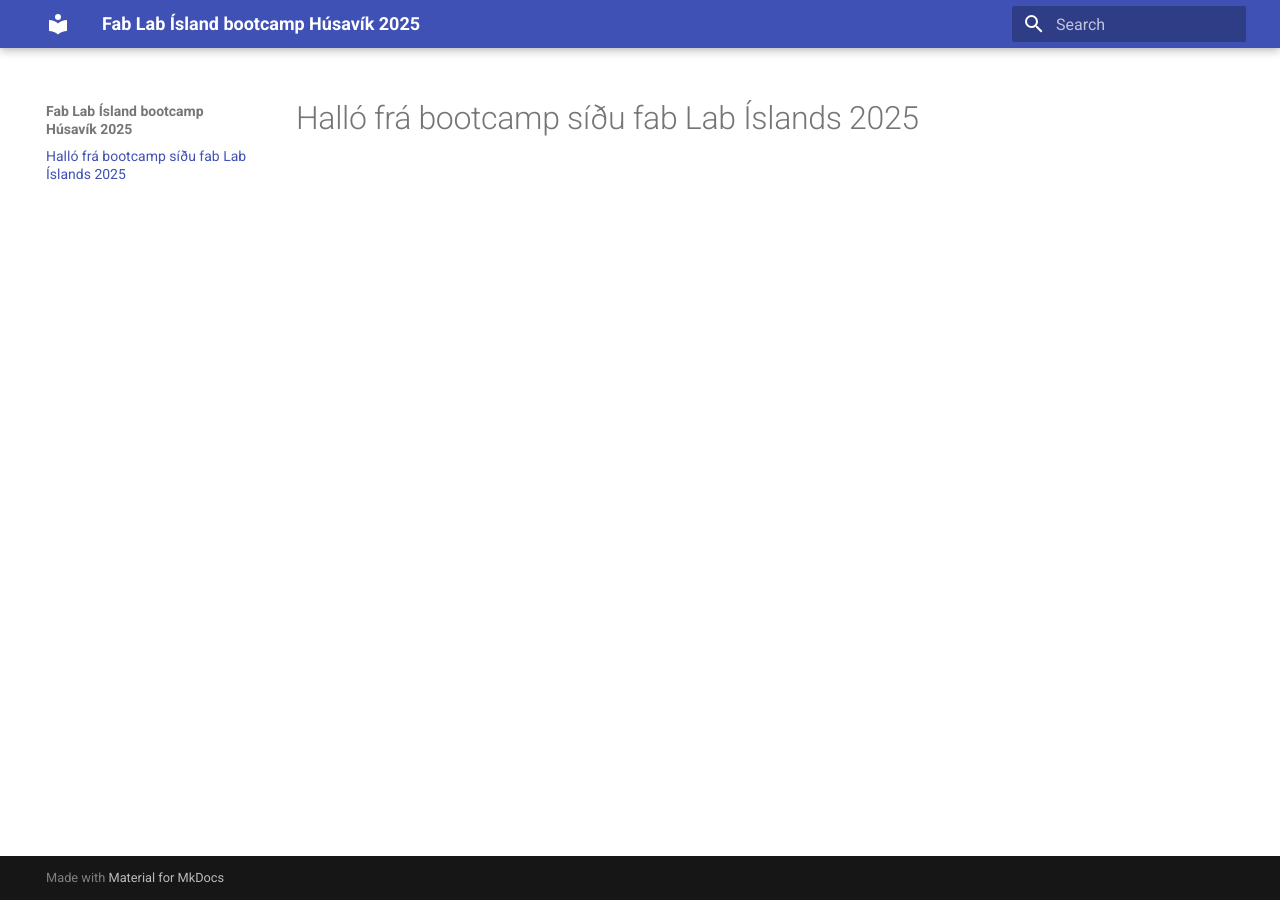
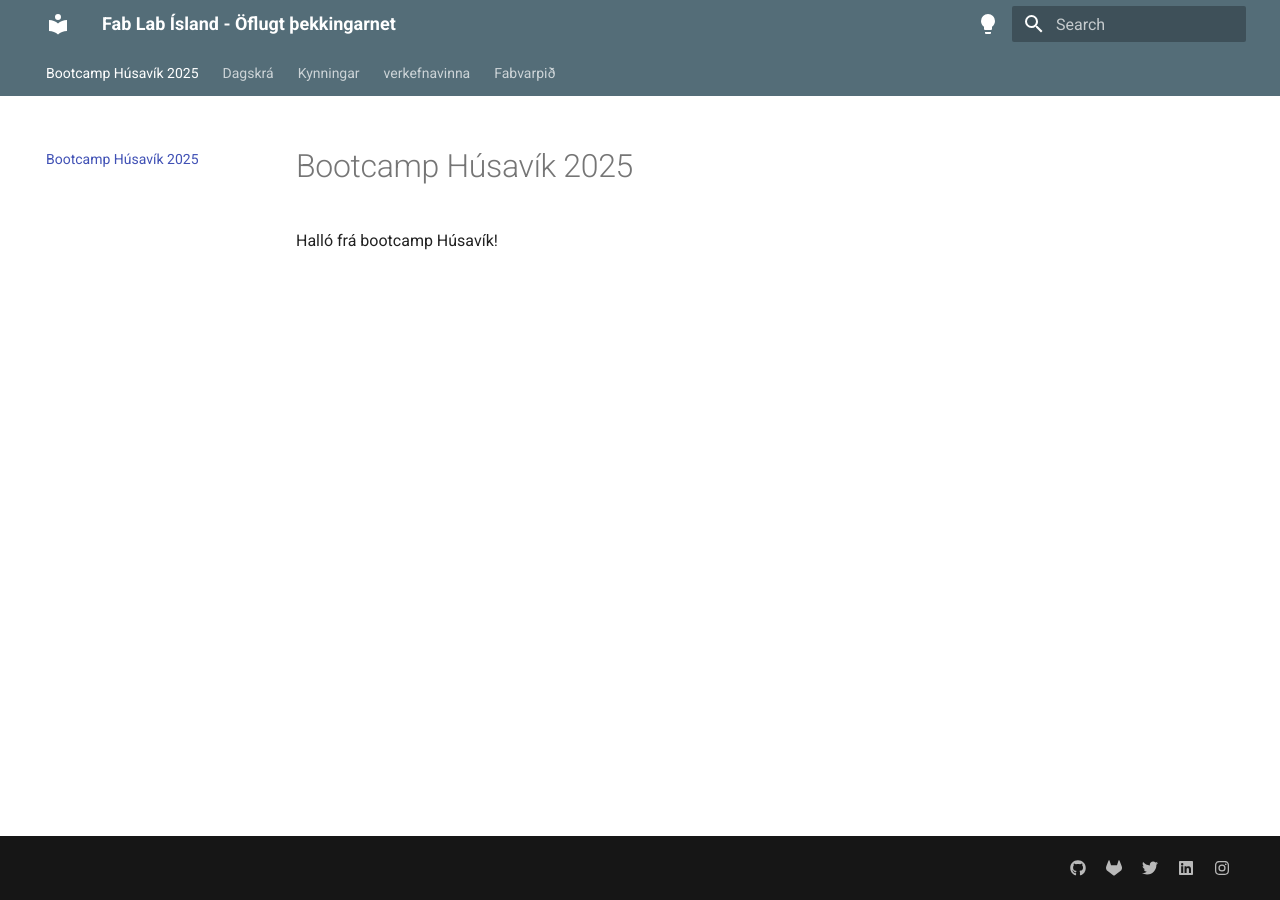
Before and after one commit to Fab-Lab-Island/fli-bootcamp-2025, an MkDocs documentation site: the page built from docs/index.md, in a window 1280 px wide. Built offline with MkDocs 1.6.1 and Material for MkDocs 9.7.7, drawn with Linux system fonts in a browser that asks for light colours.

Commit message:
layout of the site and some content like dagskrá

```diff
--- a/docs/index.md
+++ b/docs/index.md
@@ -1 +1,3 @@
-# Halló frá bootcamp síðu fab Lab Íslands 2025
+# Bootcamp Húsavík 2025
+
+Halló frá bootcamp Húsavík!
--- /dev/null
+++ b/docs/kynningar.md
@@ -0,0 +1,3 @@
+# Kynningar
+
+Á þessa síðu koma heimsóknir og kynningar
--- a/mkdocs.yml
+++ b/mkdocs.yml
@@ -1,4 +1,4 @@
-site_name: Fab Lab Ísland bootcamp Húsavík 2025
+site_name: Fab Lab Ísland - Öflugt þekkingarnet
 site_description: Ár hvert hittist starfsfólk úr Fab Lab Íslands víðsvegar um allt land til að deila þekkingu og reynslu. 2025 verður haldið í Húsavík.
 #site_url:
 
@@ -7,3 +7,80 @@ theme:
   #logo:
   #favicon: assets/logo/favicon/favicon.png
   language: en
+
+
+  features:
+    - navigation.tabs
+    - navigation.sections
+    - toc.integrate
+    - navigation.top
+    - navigation.indexes
+    - search.suggest
+    - search.highlight
+    - content.tabs.link
+    - content.code.annotation
+    - content.code.copy
+    - navigation.expand
+
+  palette:
+    - scheme: default
+      primary: blue grey
+      accent: teal
+      toggle:
+        icon: material/lightbulb
+        name: Switch to dark mode
+    - scheme: slate
+      primary: blue grey
+      accent: teal
+      toggle:
+        icon: material/lightbulb-outline
+        name: Switch to light mode
+
+#extra_css:
+#  - stylesheets/extra.css
+
+plugins:
+#  - social
+  - search
+# - tags
+# - tags:
+#      tags_file: tags.md
+  - blog:
+      blog_dir: Fabvarpið
+      blog_toc: true
+      post_url_format: "{slug}"
+
+extra:
+  analytics:
+    provider: google
+    property: !ENV GOOGLE_ANALYTICS_KEY
+  generator: false
+  social:
+    - icon: fontawesome/brands/github
+      link: https://github.com/
+    - icon: fontawesome/brands/gitlab
+      link: https://gitlab.com/
+    - icon: fontawesome/brands/twitter
+      link: https://twitter.com/
+    - icon: fontawesome/brands/linkedin
+      link: https://www.linkedin.com/in/
+    - icon: fontawesome/brands/instagram
+      link: https://www.instagram.com/
+
+markdown_extensions:
+  - pymdownx.highlight:
+      anchor_linenums: true
+  - pymdownx.inlinehilite
+  - pymdownx.snippets
+  - admonition
+  - pymdownx.arithmatex:
+      generic: true
+  - footnotes
+  - pymdownx.details
+  - pymdownx.superfences
+  - pymdownx.mark
+  - attr_list
+  - md_in_html
+  - pymdownx.emoji:
+      emoji_index: !!python/name:material.extensions.emoji.twemoji
+      emoji_generator: !!python/name:material.extensions.emoji.to_svg
```
Also changed, not shown: docs/Fabvarpið/.authors.yml (added, +16 -0 lines), docs/Fabvarpið/index.md (added, +1 -0 lines), docs/Fabvarpið/posts/apr.md (added, +29 -0 lines), docs/dagskra.md (added, +54 -0 lines), docs/verkefnavinna.md (added, +17 -0 lines).
